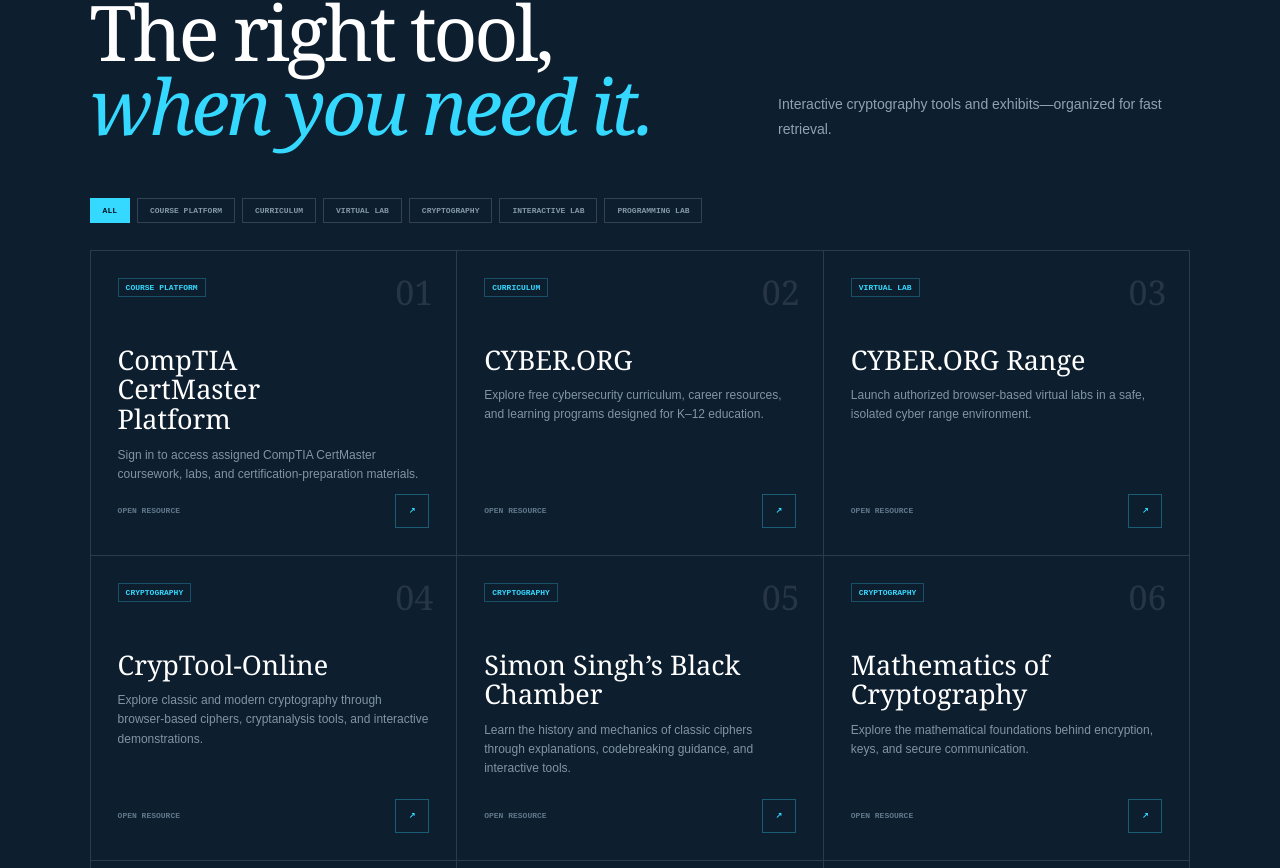
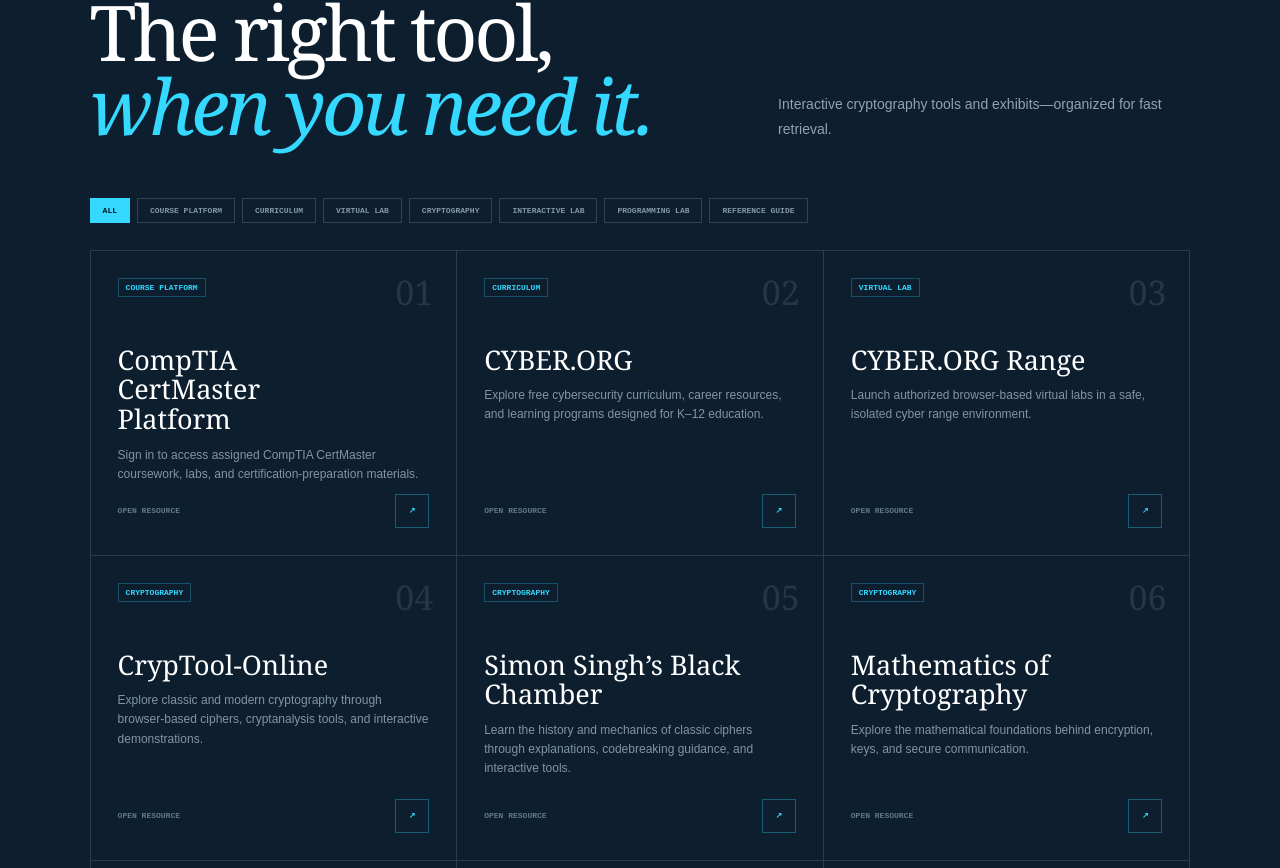
Before and after one commit to Timothy815/cybersecurity101, a Next.js app: page / in a window 1280 px wide. Shown: the part 1852-2720 px from the top of the page. Built offline with nearby package versions, Linux system fonts and the light colour scheme.

Commit message:
Add Linux commands reference resource

```diff
--- a/app/page.tsx
+++ b/app/page.tsx
@@ -16,6 +16,7 @@
   ["Modular Cryptography Workbench", "Experiment with modular arithmetic and the number systems that power modern cryptography.", "Interactive Lab", "https://timothy815.github.io/Modular_crypto_worksbench/"],
   ["Cipher Museum", "Investigate historical ciphers and the ideas that shaped the evolution of cryptography.", "Cryptography", "https://timothy815.github.io/cipher-museum/#/"],
   ["JupyterLab", "Launch a browser-based notebook environment for writing Python, testing ideas, documenting code, and exploring data.", "Programming Lab", "https://jupyter.org/try-jupyter/lab/"],
+  ["Linux Commands Reference Handout", "Keep essential Linux navigation, file-management, permissions, process, and networking commands close at hand.", "Reference Guide", "/resources/linux-commands-reference-handout.pdf"],
 ];
 const terms = [
   ["Academic honesty", "Accurately representing what you know, created, and contributed when submitting academic work.", "Ethics & learning"],
@@ -88,7 +89,7 @@
       <article className="dispatch-main"><div className="meta"><span>Latest edition</span><span>{currentDispatch.publishedLabel}</span><span>{currentDispatch.readTime}</span></div><h3>{currentDispatch.title}</h3><p>{currentDispatch.subtitle}</p><div className="steps"><div><b>01</b><p><strong>Read</strong>Follow the central idea from opening question to conclusion.</p></div><div><b>02</b><p><strong>Examine</strong>Test the evidence, assumptions, and examples for yourself.</p></div><div><b>03</b><p><strong>Discuss</strong>Use the closing questions to continue the investigation.</p></div></div><Link className="dark-button" href={currentDispatchPath}>Read full dispatch →</Link></article>
       <aside className="radar"><p className="label">On the radar</p><div className="latest-links">{latestArticles.map((article,index)=><Link href={article.href} key={article.slug}><span>{String(index+1).padStart(2,"0")}</span><p><strong>{article.title}</strong><small>{article.subject}{" // "}{article.publishedLabel}</small></p></Link>)}</div><div className="radar-links"><small>Permanent references</small>{permanentArticles.map(article=><Link href={article.href} key={article.slug}>{article.title}<span aria-hidden="true">→</span></Link>)}</div><Link href="/articles">Browse all past issues →</Link></aside>
     </div></section>
-    <section className="section resources" id="resources"><div className="section-head light"><div><p className="label">02 // Resource vault</p><h2>The right tool,<br/><em>when you need it.</em></h2></div><p>Interactive cryptography tools and exhibits—organized for fast retrieval.</p></div><div className="filters" aria-label="Filter resources">{tags.map(tag=><button key={tag} className={filter===tag?"active":""} aria-pressed={filter===tag} onClick={()=>setFilter(tag)}>{tag}</button>)}</div><div className="resource-grid">{shownResources.map((r,i)=><article key={r[0]}><span className="number">{String(i+1).padStart(2,"0")}</span><small>{r[2]}</small><h3>{r[0]}</h3><p>{r[1]}</p><div><a className="resource-link" href={r[3]} target="_blank" rel="noreferrer"><span>Open resource</span><b aria-hidden="true">↗</b></a></div></article>)}</div></section>
+    <section className="section resources" id="resources"><div className="section-head light"><div><p className="label">02 // Resource vault</p><h2>The right tool,<br/><em>when you need it.</em></h2></div><p>Interactive cryptography tools and exhibits—organized for fast retrieval.</p></div><div className="filters" aria-label="Filter resources">{tags.map(tag=><button key={tag} className={filter===tag?"active":""} aria-pressed={filter===tag} onClick={()=>setFilter(tag)}>{tag}</button>)}</div><div className="resource-grid">{shownResources.map((r,i)=><article key={r[0]}><span className="number">{String(i+1).padStart(2,"0")}</span><small>{r[2]}</small><h3>{r[0]}</h3><p>{r[1]}</p><div><Link className="resource-link" href={r[3]} target="_blank" rel="noreferrer"><span>Open resource</span><b aria-hidden="true">↗</b></Link></div></article>)}</div></section>
     <section className="section readings" id="articles"><div className="section-head"><div><p className="label">03 // Past issues</p><h2>Published once.<br/><em>Useful anytime.</em></h2></div><p>Browse classroom dispatches and permanent course references by publication date or subject.</p></div><div className="reading-list">{articles.map((article,i)=><article key={article.slug}><span className="reading-no">0{i+1}</span><div><small>{article.subject}{" // "}{article.publishedLabel}</small><h3>{article.title}</h3><p>{article.subtitle}</p></div><Link href={article.href}>Read article →</Link></article>)}</div><Link className="archive-cta dark-button" href="/articles">Browse the full archive →</Link></section>
     <section className="section glossary" id="word-wall"><div className="glossary-intro"><p className="label">04 // Digital word wall</p><h2>Build your<br/><em>cyber vocabulary.</em></h2><p>Precise language leads to precise thinking. Search the terms we use in class and connect each one to its larger domain.</p><label className="word-search"><span className="sr-only">Search word wall</span><input type="search" placeholder="Search a term or domain…" value={wordQuery} onChange={e=>setWordQuery(e.target.value)}/><span>⌕</span></label><div className="alphabet">{"ABCDEFGHIJKLMNOPQRSTUVWXYZ".split("").map(l=><span className={terms.some(t=>t[0].startsWith(l))?"on":""} key={l}>{l}</span>)}</div></div><div className="terms" aria-live="polite">{shownTerms.map(t=><article key={t[0]}><div><h3>{t[0]}</h3><small>{t[2]}</small></div><p>{t[1]}</p></article>)}{!shownTerms.length&&<p>No matching terms. Try another keyword.</p>}</div></section>
     <section className="closing"><div><p className="label">Need a starting point?</p><h2>Check the latest dispatch.<br/>Then check the evidence.</h2></div><a className="dark-button" href="#top">Return to mission control ↑</a></section>
```
Also changed, not shown: 1 other file (tests, documents, lock files or other folders).
